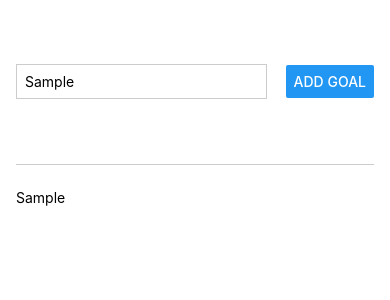
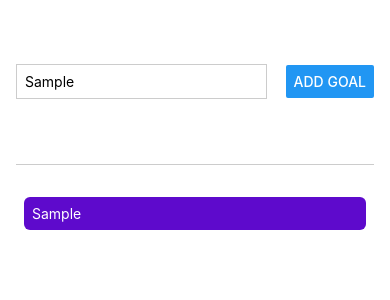
Before and after one commit to juanpablohdzm/ReactNativeProjects, a React Native app in the folder RNCourse/: screen / in a window 390 px wide. Both pictures are taken after typing "Sample" into the empty fields and a click on the button "ADD GOAL". Shown: the top 300 px of the page. Built offline with nearby package versions, Linux system fonts and the light colour scheme.

Commit message:
iOS & Android style differences.

```diff
--- a/RNCourse/App.js
+++ b/RNCourse/App.js
@@ -28,12 +28,16 @@ export default function App() {
       </View>
       <View style={styles.goalsContainer}>
         {courseGoals.map((goal, index) => (
-          <Text key={index}>{goal}</Text>
+          <View style={styles.goalItem} key={index}>
+            <Text style={{color:'white'}}>{goal}</Text>
+          </View>
         ))}
       </View>
     </View>
   );
 }
+
+//Text for iphone doesn't contain rounded corners, you need a wrapper.
 
 const styles = StyleSheet.create({
   appContainer: {
@@ -59,4 +63,11 @@ const styles = StyleSheet.create({
   goalsContainer: {
     flex: 4,
   },
+  goalItem: {
+    margin: 8,
+    padding: 8,
+    borderRadius: 6,
+    backgroundColor: "#5e0acc",
+    color: "white", //There is no cascade styling.
+  },
 });
```
